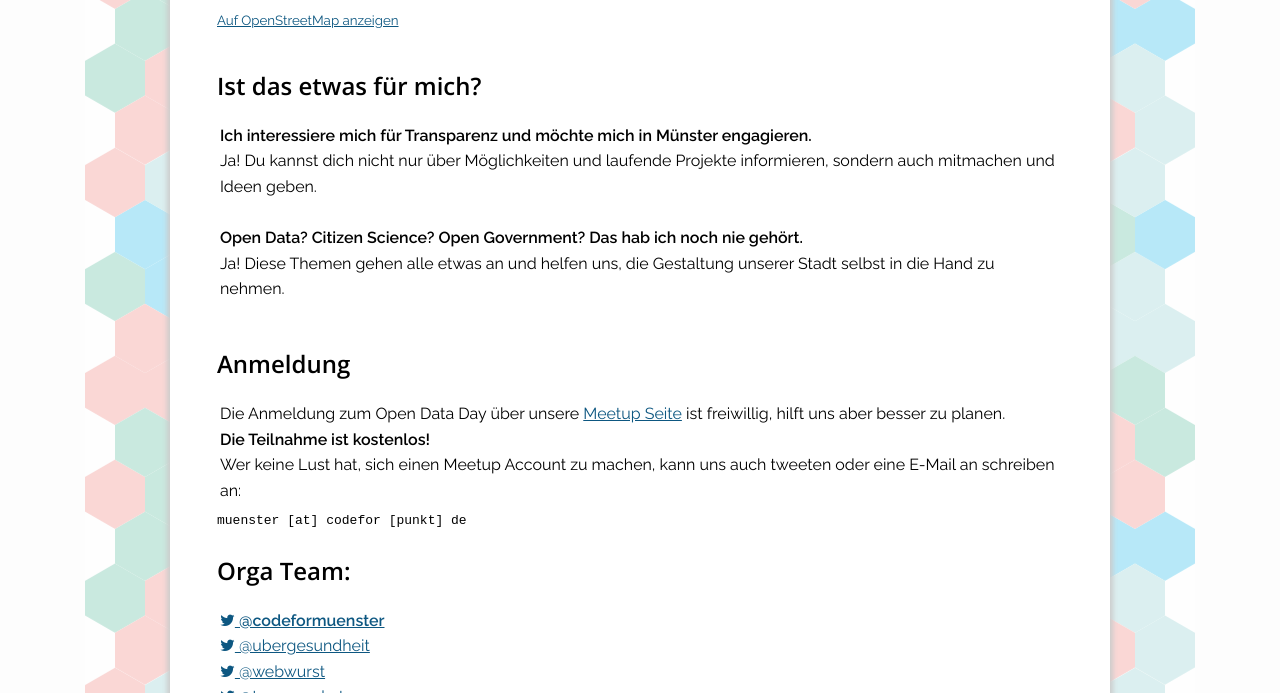
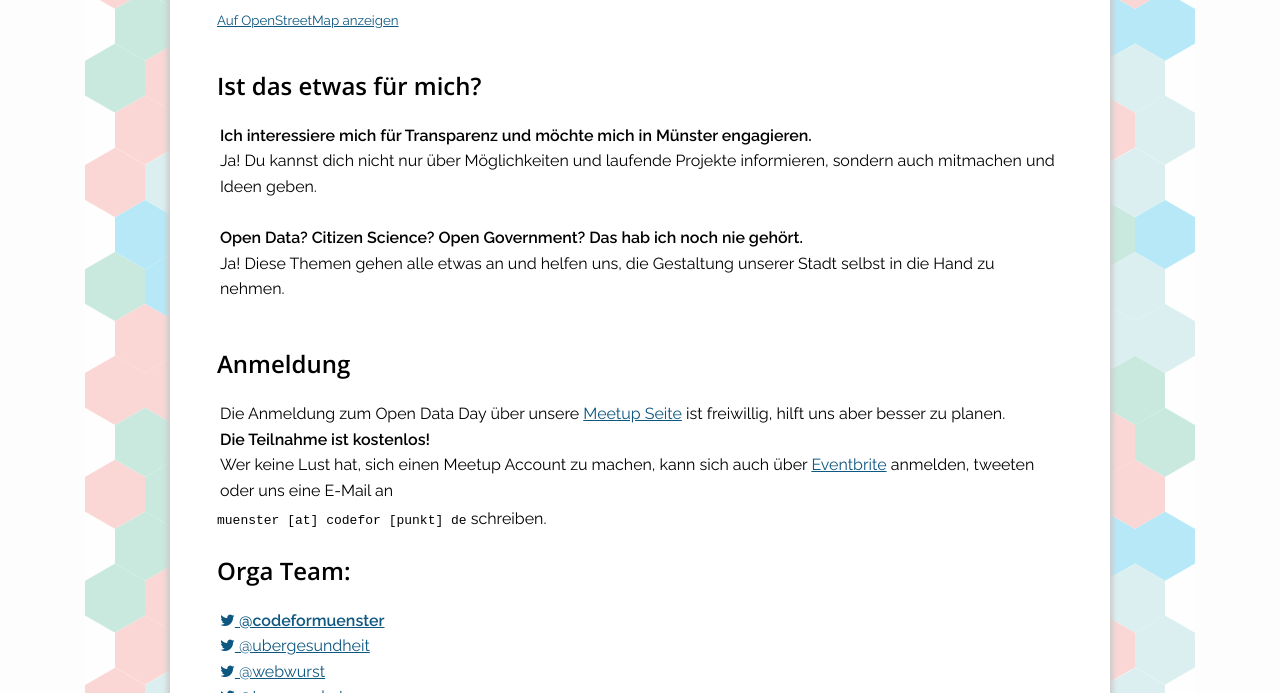
Before and after one commit to codeformuenster/opendataday, a Jekyll site: the page built from index.html, in a window 1280 px wide, cut to the strip 1242-1935 px from the top of the page. Built offline with Jekyll 4.4.1, drawn with Linux system fonts in a browser that asks for light colours; nearby versions of some CDN libraries.

Commit message:
add eventbrite link

```diff
--- a/index.html
+++ b/index.html
@@ -16,6 +16,7 @@
 odd_where_osm_link_iframe: https://www.openstreetmap.org/export/embed.html?bbox=7.62628734111786%2C51.961027100424346%2C7.629728615283967%2C51.96220716271855&amp;layer=mapnik&amp;marker=51.96161713545464%2C7.6280079782009125
 odd_where_osm_link_external: https://www.openstreetmap.org/?mlat=51.96162&amp;mlon=7.62801#map=19/51.96162/7.62801
 odd_meetup_link: https://www.meetup.com/OK-Lab-Munster/events/247319063/
+odd_eventbrite_link: https://www.eventbrite.de/e/tag-der-offenen-daten-2018-tickets-43356746195
 
 odd_agenda:
   - start: "??:??"
@@ -153,7 +154,9 @@
       <br />
       <strong>Die Teilnahme ist kostenlos!</strong>
       <br />Wer keine Lust hat, sich einen Meetup Account zu machen,
-      kann uns auch tweeten oder eine E-Mail an schreiben an: <pre style="display: inline">muenster [at] codefor [punkt] de</pre>
+      kann sich auch über
+      <a href="{{ page.odd_eventbrite_link }}" target="_blank">Eventbrite</a> anmelden,
+      tweeten oder uns eine E-Mail an <pre style="display: inline">muenster [at] codefor [punkt] de</pre> schreiben.
     </p>
 
     <h3>Orga Team: </h3>
```
